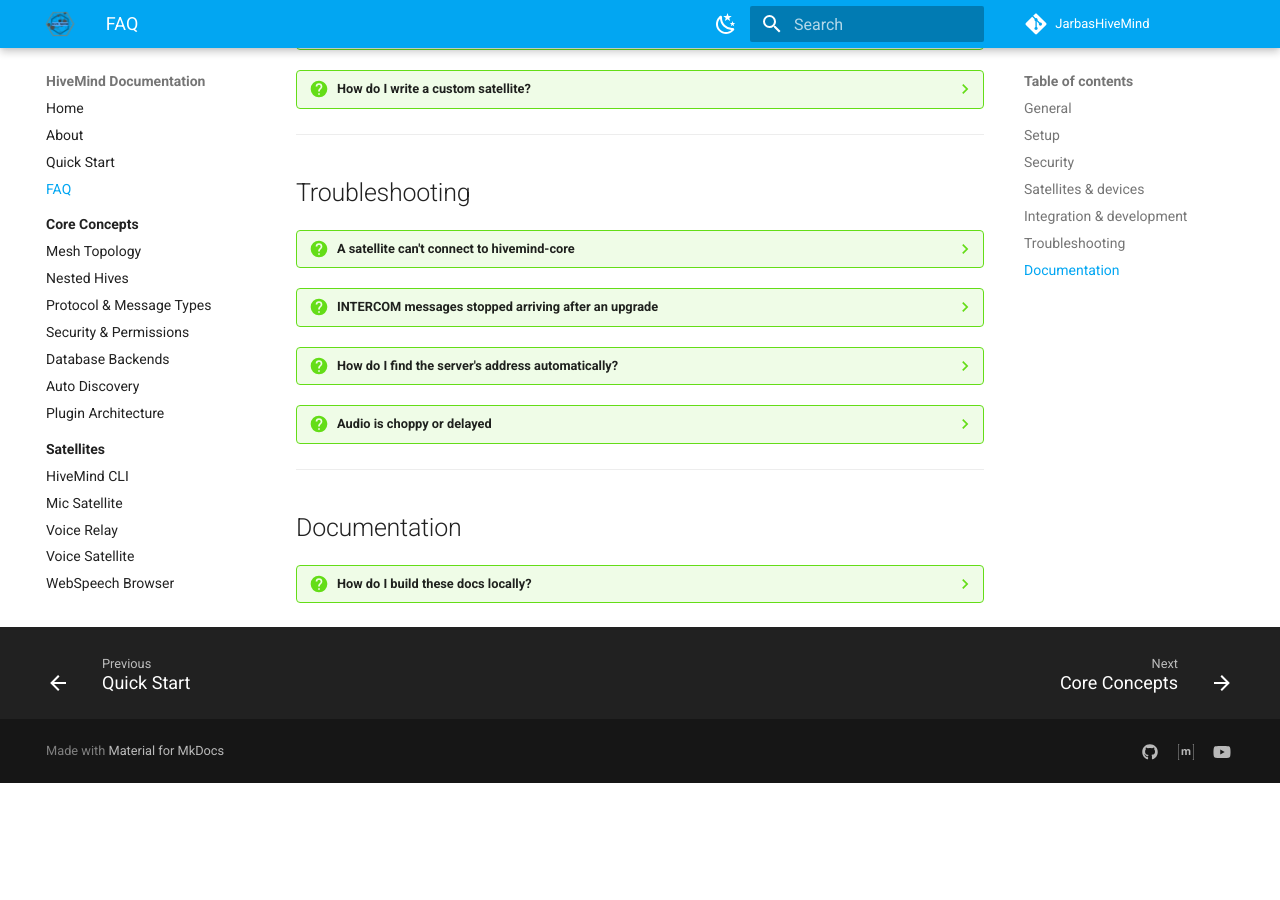
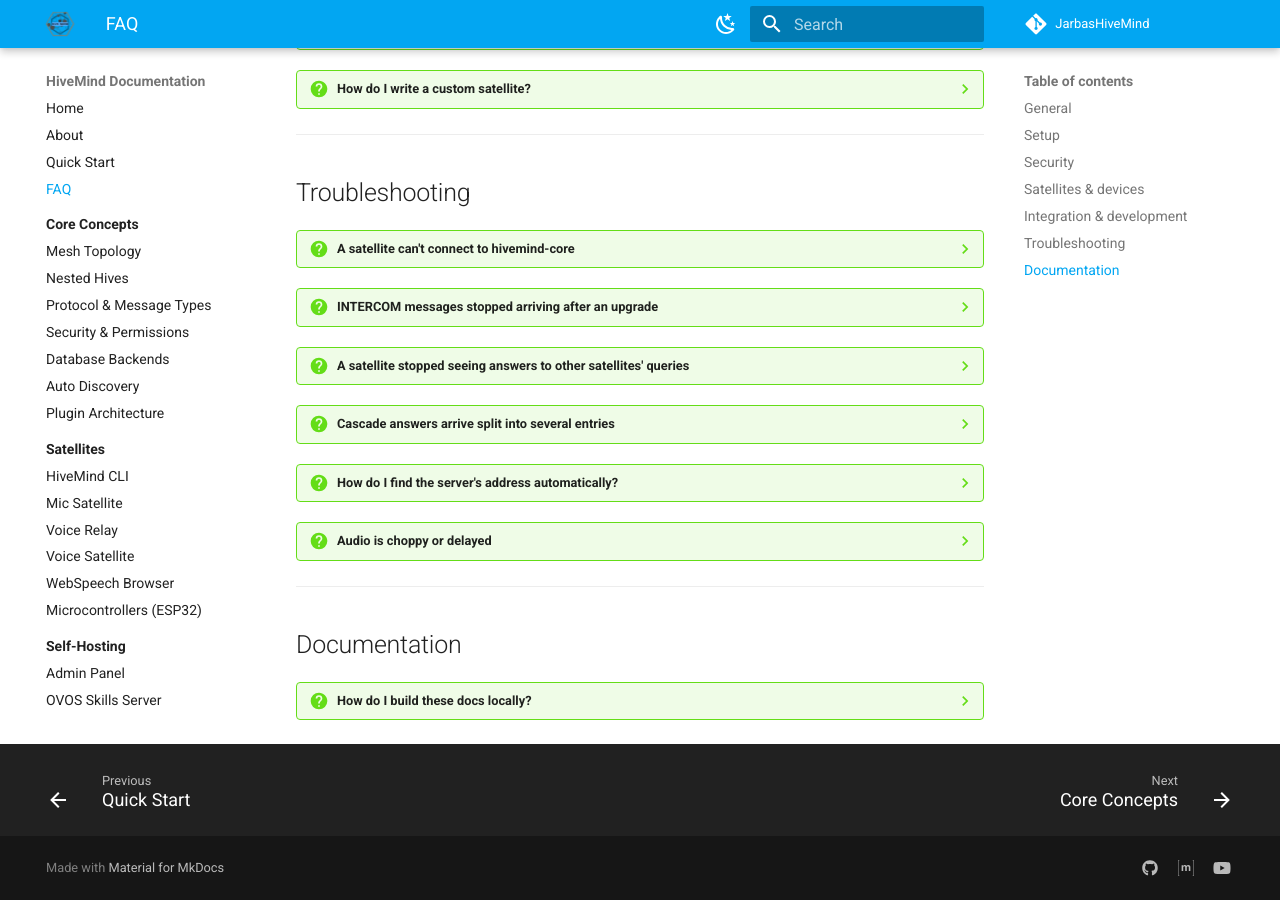
Before and after one commit to JarbasHiveMind/HiveMind-community-docs, an MkDocs documentation site: the page built from docs/faq.md, in a window 1280 px wide and 900 px high, scrolled down 1577 px. Built offline with MkDocs 1.6.1 and Material for MkDocs 9.7.7, drawn with Linux system fonts in a browser that asks for light colours; before the commit the page ends 2360 px from its top, so only the background shows below that; part of the change alters nothing that is shown.

Commit message:
docs: record two answer-routing behaviour changes
A relay used to send a QUERY or CASCADE answer to every downstream node
when it could not work out whose answer it was, so one satellite could
see another's reply. It now drops the unroutable answer. Direct delivery
and route walk-back are unchanged, so an answer with a return path still
arrives.

A gatherer used to append one entry per arriving chunk, splitting a
single responder's answer across several entries. Chunks now accumulate
into one entry per responder.

Both are user visible after an upgrade, so they belong in the
troubleshooting list rather than only in a changelog.

Co-Authored-By: Claude Opus 4.8 <noreply@anthropic.com>

```diff
--- a/docs/faq.md
+++ b/docs/faq.md
@@ -134,6 +134,25 @@
     protocol with `require_crypto=False`. See
     [Bootstrapping satellite-to-satellite trust](concepts/security.md#bootstrapping-satellite-to-satellite-trust).
 
+??? question "A satellite stopped seeing answers to other satellites' queries"
+    That was never intended and a node no longer does it. When a relay could not work out
+    which downstream node a `QUERY` or `CASCADE` answer belonged to, it used to send that
+    answer to every downstream node as a last resort. One satellite could therefore see
+    another satellite's reply. A node now logs the unroutable answer and drops it.
+
+    Nothing legitimate is lost. A node still delivers to the originator when it is directly
+    connected, and still walks the recorded route back when it is not, so an answer that has
+    a return path still arrives. Only the fan-out is gone. If answers stop arriving after an
+    upgrade, the return path is genuinely broken, and the node log names the query id and the
+    originator it could not reach.
+
+??? question "Cascade answers arrive split into several entries"
+    Fixed. A gatherer used to append a fresh entry for every chunk that arrived, so one
+    responder's answer became several unrelated entries and two responders answering at once
+    interleaved. Chunks now accumulate into one entry per responder, and the entries stay in
+    order of first arrival. Code that reads `responses` sees the same list, with one item per
+    responder instead of one per chunk.
+
 ??? question "How do I find the server's address automatically?"
     Run `hivemind-presence scan` on the same network (hivemind-core announces itself when auto
     discovery is enabled). Most satellites also auto-scan when you start them without a
```
